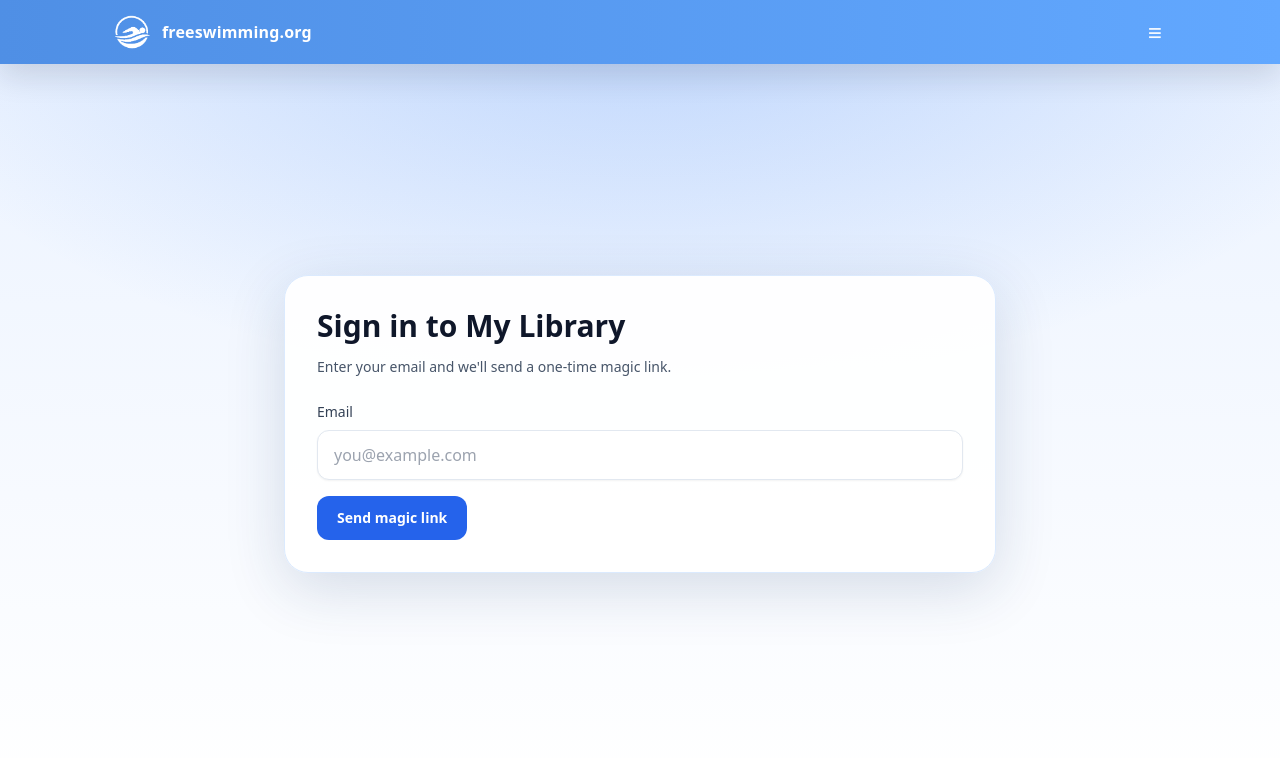
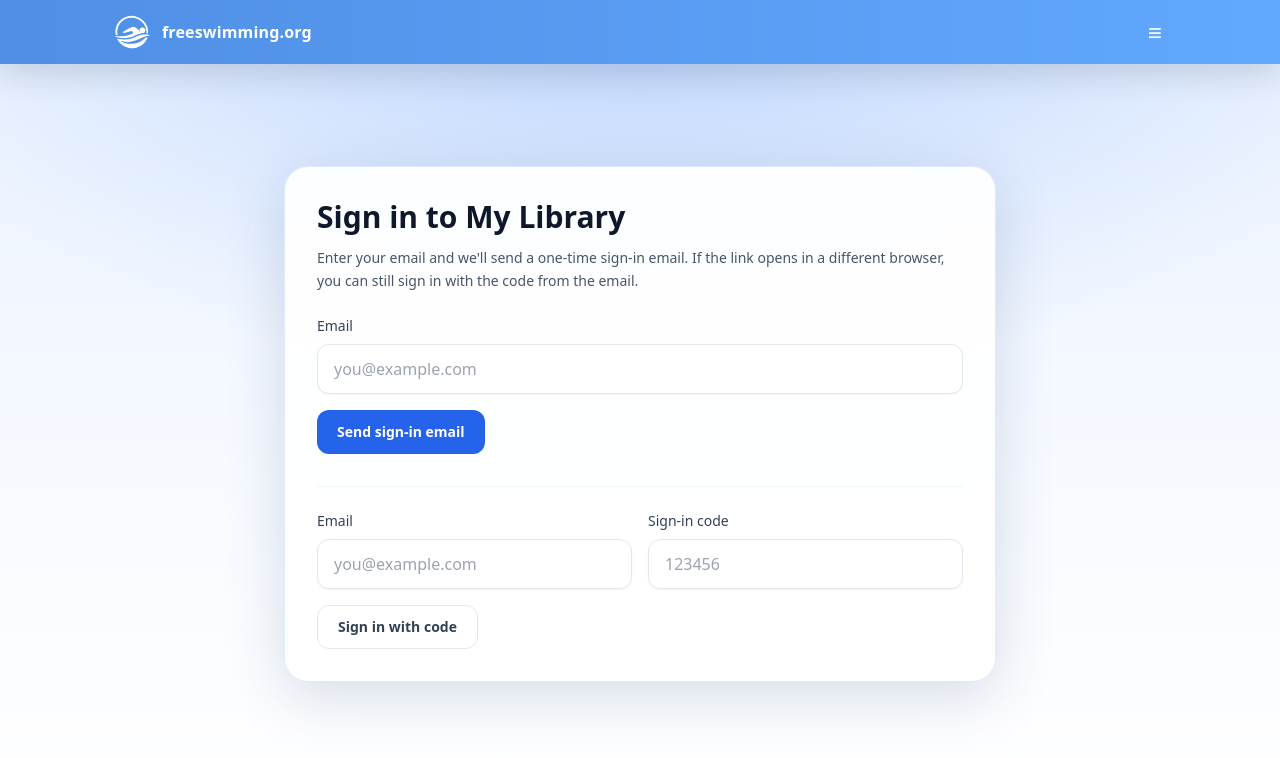
Before and after one commit to stianvikra/freeswimming, a Next.js app: page /auth/sign-in in a window 1280 px wide. Shown: the top 758 px of the page. Built offline with nearby package versions, Linux system fonts and the light colour scheme.

Commit message:
feat: add otp fallback sign-in and checkpoint-log tracking

```diff
--- a/app/auth/callback/route.ts
+++ b/app/auth/callback/route.ts
@@ -1,15 +1,29 @@
 import { NextResponse } from "next/server";
+import { getEmailOtpType } from "@/lib/auth/email-otp";
 import { getSafeNextPath } from "@/lib/auth/next-path";
 import { createServerSupabaseClient } from "@/lib/supabase/server";
 
 export async function GET(request: Request) {
   const requestUrl = new URL(request.url);
   const code = requestUrl.searchParams.get("code");
+  const tokenHash = requestUrl.searchParams.get("token_hash");
+  const type = getEmailOtpType(requestUrl.searchParams.get("type"));
   const nextPath = getSafeNextPath(requestUrl.searchParams.get("next"));
+  const supabase = await createServerSupabaseClient();
 
   if (code) {
-    const supabase = await createServerSupabaseClient();
     const { error } = await supabase.auth.exchangeCodeForSession(code);
+
+    if (!error) {
+      return NextResponse.redirect(new URL(nextPath, requestUrl.origin));
+    }
+  }
+
+  if (tokenHash && type) {
+    const { error } = await supabase.auth.verifyOtp({
+      token_hash: tokenHash,
+      type,
+    });
 
     if (!error) {
       return NextResponse.redirect(new URL(nextPath, requestUrl.origin));
@@ -18,7 +32,10 @@ export async function GET(request: Request) {
 
   const fallback = new URL("/auth/sign-in", requestUrl.origin);
   fallback.searchParams.set("next", nextPath);
-  fallback.searchParams.set("error", "Could not verify sign-in link. Please try again.");
+  fallback.searchParams.set(
+    "error",
+    "Could not verify sign-in link. Request a new link, or use the email sign-in code."
+  );
 
   return NextResponse.redirect(fallback);
 }
--- a/app/auth/sign-in/actions.ts
+++ b/app/auth/sign-in/actions.ts
@@ -11,13 +11,23 @@ function buildSignInPath(nextPath: string, params: Record<string, string>) {
   return `/auth/sign-in?${query.toString()}`;
 }
 
-export async function requestMagicLink(formData: FormData) {
-  const email = String(formData.get("email") ?? "")
+const EMAIL_REGEX = /^[^\s@]+@[^\s@]+\.[^\s@]+$/;
+
+function getNormalizedEmail(formData: FormData): string {
+  return String(formData.get("email") ?? "")
     .trim()
     .toLowerCase();
-  const nextPath = getSafeNextPath(String(formData.get("next") ?? ""));
+}
 
-  if (!email || !/^[^\s@]+@[^\s@]+\.[^\s@]+$/.test(email)) {
+function getNextPath(formData: FormData): string {
+  return getSafeNextPath(String(formData.get("next") ?? ""));
+}
+
+export async function requestMagicLink(formData: FormData) {
+  const email = getNormalizedEmail(formData);
+  const nextPath = getNextPath(formData);
+
+  if (!email || !EMAIL_REGEX.test(email)) {
     redirect(buildSignInPath(nextPath, { error: "Enter a valid email address." }));
   }
 
@@ -37,5 +47,48 @@ export async function requestMagicLink(formData: FormData) {
     redirect(buildSignInPath(nextPath, { error: error.message }));
   }
 
-  redirect(buildSignInPath(nextPath, { sent: "1" }));
+  redirect(buildSignInPath(nextPath, { sent: "1", email }));
 }
+
+export async function verifySignInCode(formData: FormData) {
+  const email = getNormalizedEmail(formData);
+  const token = String(formData.get("code") ?? "")
+    .trim()
+    .replace(/\s+/g, "");
+  const nextPath = getNextPath(formData);
+
+  if (!email || !EMAIL_REGEX.test(email)) {
+    redirect(buildSignInPath(nextPath, { error: "Enter a valid email address.", sent: "1" }));
+  }
+
+  if (!/^[A-Za-z0-9]{6,10}$/.test(token)) {
+    redirect(
+      buildSignInPath(nextPath, {
+        error: "Enter the sign-in code from your email.",
+        sent: "1",
+        email,
+      })
+    );
+  }
+
+  const supabase = await createServerSupabaseClient();
+  for (const otpType of ["email", "magiclink"] as const) {
+    const { error } = await supabase.auth.verifyOtp({
+      email,
+      token,
+      type: otpType,
+    });
+
+    if (!error) {
+      redirect(nextPath);
+    }
+  }
+
+  redirect(
+    buildSignInPath(nextPath, {
+      error: "Could not verify sign-in code. Request a new email and try again.",
+      sent: "1",
+      email,
+    })
+  );
+}
--- a/app/auth/sign-in/page.tsx
+++ b/app/auth/sign-in/page.tsx
@@ -1,7 +1,7 @@
 import type { Metadata } from "next";
 import SiteChrome from "@/components/SiteChrome";
 import { getSafeNextPath } from "@/lib/auth/next-path";
-import { requestMagicLink } from "@/app/auth/sign-in/actions";
+import { requestMagicLink, verifySignInCode } from "@/app/auth/sign-in/actions";
 
 type SearchParams = Promise<Record<string, string | string[] | undefined>>;
 
@@ -11,7 +11,7 @@ type Props = {
 
 export const metadata: Metadata = {
   title: "Sign In",
-  description: "Sign in with a magic link to access My Library.",
+  description: "Sign in with a magic link or one-time code to access My Library.",
 };
 
 export default async function SignInPage({ searchParams }: Props) {
@@ -19,6 +19,7 @@ export default async function SignInPage({ searchParams }: Props) {
   const nextPath = getSafeNextPath(typeof params.next === "string" ? params.next : null);
   const error = typeof params.error === "string" ? params.error : "";
   const sent = params.sent === "1";
+  const email = typeof params.email === "string" ? params.email : "";
 
   return (
     <SiteChrome>
@@ -26,12 +27,13 @@ export default async function SignInPage({ searchParams }: Props) {
         <div className="w-full rounded-3xl border border-blue-100 bg-white/95 p-8 shadow-[0_16px_60px_rgba(24,58,107,0.16)]">
           <h1 className="text-3xl font-bold text-slate-900">Sign in to My Library</h1>
           <p className="mt-3 text-sm leading-relaxed text-slate-600">
-            Enter your email and we&apos;ll send a one-time magic link.
+            Enter your email and we&apos;ll send a one-time sign-in email. If the link opens in a
+            different browser, you can still sign in with the code from the email.
           </p>
 
           {sent ? (
             <p className="mt-5 rounded-xl border border-emerald-200 bg-emerald-50 px-4 py-3 text-sm text-emerald-800">
-              Magic link sent. Check your email and open the link on this device.
+              Sign-in email sent. Open the newest link, or enter the code below.
             </p>
           ) : null}
 
@@ -53,6 +55,7 @@ export default async function SignInPage({ searchParams }: Props) {
                 type="email"
                 autoComplete="email"
                 required
+                defaultValue={email}
                 className="w-full rounded-xl border border-slate-200 px-4 py-3 text-base text-slate-900 shadow-sm outline-none ring-blue-300 transition focus:ring-2"
                 placeholder="you@example.com"
               />
@@ -61,7 +64,54 @@ export default async function SignInPage({ searchParams }: Props) {
               type="submit"
               className="inline-flex h-11 items-center justify-center rounded-xl bg-blue-600 px-5 text-sm font-semibold text-white transition hover:bg-blue-500 active:bg-blue-700"
             >
-              Send magic link
+              Send sign-in email
+            </button>
+          </form>
+
+          <div className="mt-8 h-px w-full bg-slate-100" />
+
+          <form action={verifySignInCode} className="mt-6 space-y-4">
+            <input type="hidden" name="next" value={nextPath} />
+            <div className="grid gap-4 sm:grid-cols-2">
+              <div>
+                <label
+                  htmlFor="code-email"
+                  className="mb-2 block text-sm font-medium text-slate-700"
+                >
+                  Email
+                </label>
+                <input
+                  id="code-email"
+                  name="email"
+                  type="email"
+                  autoComplete="email"
+                  required
+                  defaultValue={email}
+                  className="w-full rounded-xl border border-slate-200 px-4 py-3 text-base text-slate-900 shadow-sm outline-none ring-blue-300 transition focus:ring-2"
+                  placeholder="you@example.com"
+                />
+              </div>
+              <div>
+                <label htmlFor="code" className="mb-2 block text-sm font-medium text-slate-700">
+                  Sign-in code
+                </label>
+                <input
+                  id="code"
+                  name="code"
+                  type="text"
+                  inputMode="numeric"
+                  autoComplete="one-time-code"
+                  required
+                  className="w-full rounded-xl border border-slate-200 px-4 py-3 text-base text-slate-900 shadow-sm outline-none ring-blue-300 transition focus:ring-2"
+                  placeholder="123456"
+                />
+              </div>
+            </div>
+            <button
+              type="submit"
+              className="inline-flex h-11 items-center justify-center rounded-xl border border-slate-200 bg-white px-5 text-sm font-semibold text-slate-700 transition hover:bg-slate-50 active:bg-slate-100"
+            >
+              Sign in with code
             </button>
           </form>
         </div>
--- /dev/null
+++ b/lib/auth/email-otp.ts
@@ -0,0 +1,16 @@
+import type { EmailOtpType } from "@supabase/supabase-js";
+
+const EMAIL_OTP_TYPES: ReadonlySet<EmailOtpType> = new Set([
+  "signup",
+  "invite",
+  "magiclink",
+  "recovery",
+  "email_change",
+  "email",
+]);
+
+export function getEmailOtpType(value: string | null): EmailOtpType | null {
+  if (!value) return null;
+  if (EMAIL_OTP_TYPES.has(value as EmailOtpType)) return value as EmailOtpType;
+  return null;
+}
```
Also changed, not shown: 3 other files (tests, documents, lock files or other folders).
